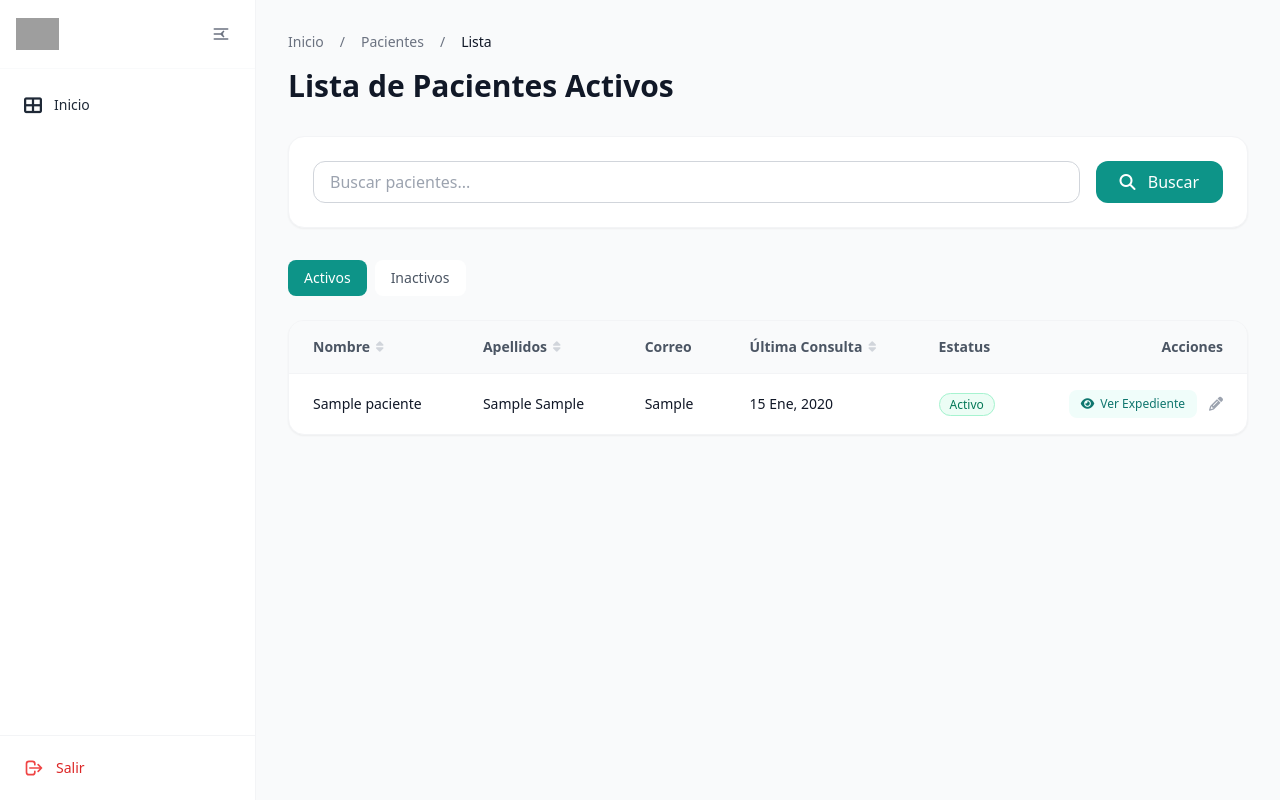
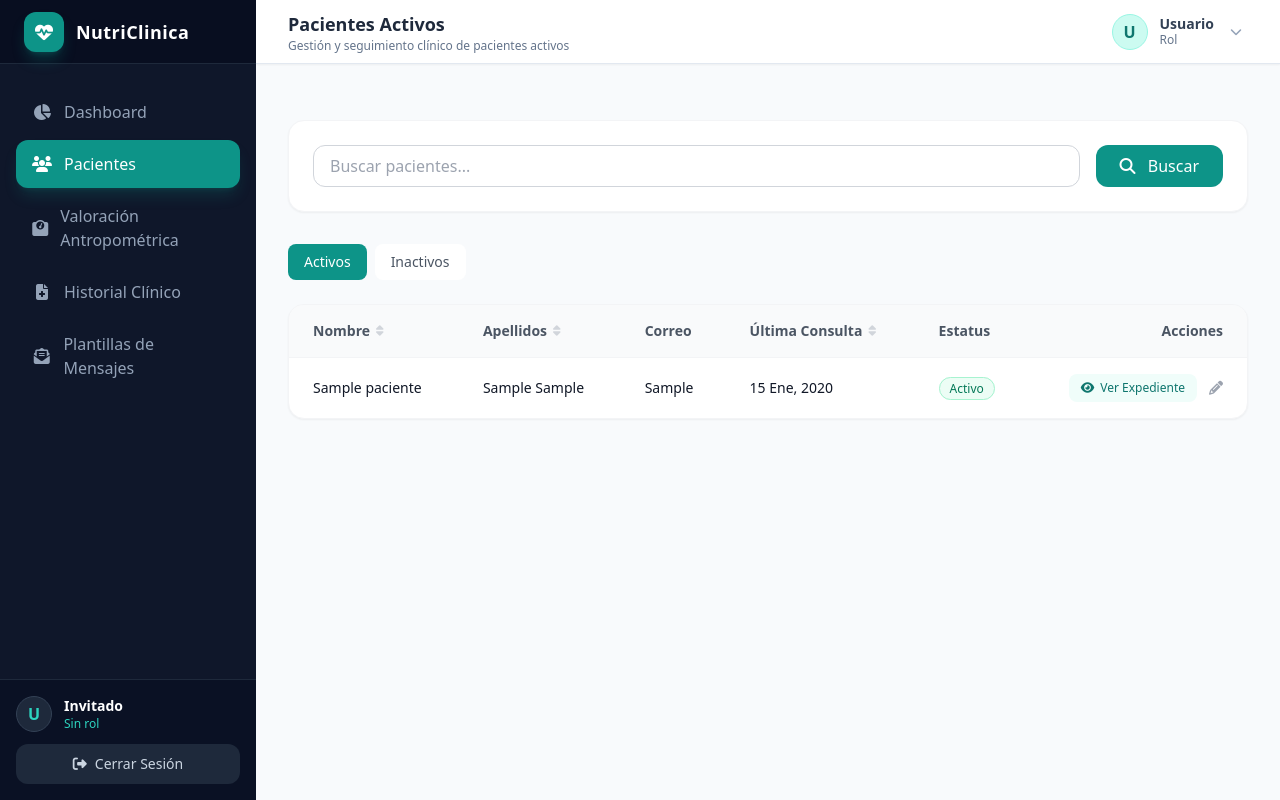
Before and after one commit to tbtkd/sgp_base, a Flask app: page /pacientes/activos in a window 1280 px wide. Run offline with Flask 3, Linux system fonts and the light colour scheme; tables that the repository leaves empty hold one stand-in row (values such as "Sample post"); one stand-in notice (Sample message) is shown; some libraries are stand-ins or nearby versions; grey boxes are pictures that could not be loaded.

Commit message:
Actualización de encabezados para asignación dinamica de nombre de modulo, diseño de sidebar

```diff
--- a/app/templates/base/base.html
+++ b/app/templates/base/base.html
@@ -1,10 +1,11 @@
 <!DOCTYPE html>
-<html lang="es">
+<html lang="es" class="h-full bg-slate-50">
 <head>
     <meta charset="UTF-8">
     <meta name="viewport" content="width=device-width, initial-scale=1.0">
-    <title>{% block title %}Sistema de Pacientes{% endblock %}</title>
+    <title>{% block title %}Sistema de Gestión Nutricional{% endblock %}</title>
     <link rel="icon" href="{{ url_for('static', filename='img/icons/logo.ico') }}" type="image/x-icon">
+    <!-- Component CSS -->
     <link rel="stylesheet" href="{{ url_for('static', filename='css/components/base.css') }}">
     <link rel="stylesheet" href="{{ url_for('static', filename='css/components/_forms.css') }}">
     <link rel="stylesheet" href="{{ url_for('static', filename='css/components/_tables.css') }}">
@@ -12,91 +13,106 @@
     <link rel="stylesheet" href="{{ url_for('static', filename='css/components/_cards.css') }}">
     <link rel="stylesheet" href="{{ url_for('static', filename='css/components/_tabs.css') }}">
     <link rel="stylesheet" href="{{ url_for('static', filename='css/components/_modal.css') }}">
+    <!-- Tailwind CSS -->
     <script src="https://cdn.tailwindcss.com"></script>
     <link rel="stylesheet" href="{{ url_for('static', filename='css/style.css') }}">
-    <script src="https://cdn.jsdelivr.net/npm/alpinejs@3.x.x/dist/cdn.min.js" defer></script>
-    <link href="https://cdnjs.cloudflare.com/ajax/libs/font-awesome/6.4.0/css/all.min.css" rel="stylesheet">
-    <!-- SweetAlert2 CDN y Helper Global -->
+    <!-- FontAwesome -->
+    <link rel="stylesheet" href="https://cdnjs.cloudflare.com/ajax/libs/font-awesome/6.4.0/css/all.min.css">
+    <!-- Google Fonts Inter -->
+    <link href="https://fonts.googleapis.com/css2?family=Inter:wght@300;400;500;600;700&display=swap" rel="stylesheet">
+    <!-- Alpine.js -->
+    <script defer src="https://cdn.jsdelivr.net/npm/alpinejs@3.x.x/dist/cdn.min.js"></script>
+    <!-- SweetAlert2 CDN & Helper -->
     <script src="https://cdn.jsdelivr.net/npm/sweetalert2@11"></script>
     <script src="{{ url_for('static', filename='js/alertas.js') }}"></script>
-
+    <!-- Custom Theme -->
+    <link rel="stylesheet" href="{{ url_for('static', filename='css/theme.css') }}">
+    {% block extra_css %}{% endblock %}
     <style>
         [x-cloak] { display: none !important; }
     </style>
 </head>
-<body class="bg-gray-50 text-gray-800 font-sans antialiased min-h-screen flex" x-data="{ sidebarOpen: true }">
+<body class="h-full font-sans antialiased text-slate-800 bg-slate-50" x-data="{ sidebarOpen: false }">
+    <div class="min-h-screen flex">
+        <!-- Sidebar -->
+        {% include 'components/_sidebar.html' %}
 
-    <!-- 2. ESTRUCTURA DEL SIDEBAR FIJO -->
-    <aside :class="sidebarOpen ? 'w-64' : 'w-20'" class="h-screen sticky top-0 bg-white border-r border-gray-100 flex flex-col justify-between flex-shrink-0 transition-all duration-300 z-30">
-
-        <!-- A. CABECERA DEL SIDEBAR -->
-        <div class="p-4 flex items-center justify-between border-b border-gray-50">
-            <div class="flex items-center gap-3 overflow-hidden">
-                <img src="{{ url_for('static', filename='img/logos/logo.png') }}" alt="Logo" class="h-8 w-auto" x-show="sidebarOpen">
-                <img src="{{ url_for('static', filename='img/icons/logo.ico') }}" alt="Logo" class="h-8 w-auto" x-show="!sidebarOpen">
+        <!-- Main Wrapper -->
+        <div class="flex-1 flex flex-col min-w-0 overflow-hidden">
+            <!-- Header -->
+            <header class="h-16 bg-white border-b border-slate-200 flex items-center justify-between px-4 lg:px-8 z-30 shadow-sm">
+                <!-- Left: Hamburger & Page Title -->
+                <div class="flex items-center gap-4">
+                    <button @click="sidebarOpen = !sidebarOpen" class="lg:hidden text-slate-500 hover:text-slate-700 focus:outline-none">
+                        <i class="fas fa-bars text-xl"></i>
+                    </button>
+                    <div>
+                        <h1 class="text-lg font-bold text-slate-800">{% block page_title %}Panel Principal{% endblock %}</h1>
+                        <p class="text-xs text-slate-500 hidden sm:block">{% block page_subtitle %}Gestión y seguimiento clínico nutricional{% endblock %}</p>
                     </div>
-            <!-- Botón Toggle -->
-            <button @click="sidebarOpen = !sidebarOpen" title="Alternar menú" class="p-2 text-gray-500 hover:text-teal-700 hover:bg-teal-50/80 rounded-xl transition-all duration-200 flex items-center justify-center">
-                <svg class="w-5 h-5 transition-transform duration-300" :class="{ 'rotate-180': !sidebarOpen }" fill="none" stroke="currentColor" viewBox="0 0 24 24">
-                    <path stroke-linecap="round" stroke-linejoin="round" stroke-width="2" d="M4 6h16M4 12h10M4 18h16M15 9l-3 3 3 3"></path>
-                </svg>
-            </button>
                 </div>
 
-        <!-- B. MENÚ DE NAVEGACIÓN -->
-        <nav class="flex-1 overflow-y-auto p-3 space-y-1">
-            <a href="{{ url_for('main.index') }}" class="flex items-center gap-3 px-3 py-2.5 rounded-xl hover:bg-teal-50 hover:text-teal-700 transition-colors">
-                <i class="fas fa-th-large text-lg"></i>
-                <span x-show="sidebarOpen" class="font-medium text-sm">Inicio</span>
-            </a>
-            {% if current_user.is_authenticated and current_user.rol in ['Admin', 'Nutricionista'] %}
-            <a href="{{ url_for('plantillas.index') }}" class="flex items-center gap-3 px-3 py-2.5 rounded-xl hover:bg-teal-50 hover:text-teal-700 transition-colors">
-                <i class="fas fa-comment-dots text-lg"></i>
-                <span x-show="sidebarOpen" class="font-medium text-sm">Plantillas de Mensajes</span>
-            </a>
-            {% endif %}
-            {% if current_user.is_authenticated and current_user.rol in ['Admin', 'Nutricionista'] %}
-            <a href="{{ url_for('auth.lista_usuarios') }}" class="flex items-center gap-3 px-3 py-2.5 rounded-xl hover:bg-teal-50 hover:text-teal-700 transition-colors">
-                <i class="fas fa-users text-lg"></i>
-                <span x-show="sidebarOpen" class="font-medium text-sm">Gestión de Usuarios</span>
-            </a>
-            {% endif %}
-        </nav>
+                <!-- Right: User Dropdown -->
+                <div class="flex items-center gap-4">
+                    <!-- User Profile Dropdown (Alpine.js) -->
+                    <div class="relative" x-data="{ open: false }">
+                        <button @click="open = !open" class="flex items-center gap-3 focus:outline-none p-1.5 rounded-xl hover:bg-slate-100 transition-colors">
+                            <div class="w-9 h-9 rounded-full bg-teal-100 text-teal-700 font-bold flex items-center justify-center border border-teal-200">
+                                {{ current_user.username[0]|upper if current_user.is_authenticated else 'U' }}
+                            </div>
+                            <div class="text-left hidden md:block">
+                                <span class="block text-sm font-semibold text-slate-700 leading-tight">{{ current_user.nombre if current_user.is_authenticated else 'Usuario' }}</span>
+                                <span class="block text-xs text-slate-500">{{ current_user.rol if current_user.is_authenticated else 'Rol' }}</span>
+                            </div>
+                            <i class="fas fa-chevron-down text-xs text-slate-400 ml-1"></i>
+                        </button>
 
-        <!-- C. FOOTER DEL SIDEBAR -->
-        <div class="p-3 border-t border-gray-100 bg-white">
-            <a href="{{ url_for('auth.logout') }}" class="group flex items-center gap-3 px-3 py-2.5 rounded-xl text-red-600 hover:bg-red-50 hover:text-red-700 font-medium text-sm transition-all duration-200">
-                <svg class="w-5 h-5 text-red-500 group-hover:text-red-700 flex-shrink-0 transition-colors" fill="none" stroke="currentColor" viewBox="0 0 24 24">
-                    <path stroke-linecap="round" stroke-linejoin="round" stroke-width="2" d="M17 16l4-4m0 0l-4-4m4 4H7m6 4v1a3 3 0 01-3 3H6a3 3 0 01-3-3V7a3 3 0 013-3h4a3 3 0 013 3v1"></path>
-                </svg>
-                <span x-show="sidebarOpen" class="truncate">Salir</span>
+                        <!-- Dropdown Menu -->
+                        <div x-show="open" @click.away="open = false"
+                             x-transition:enter="transition ease-out duration-100"
+                             x-transition:enter-start="transform opacity-0 scale-95"
+                             x-transition:enter-end="transform opacity-100 scale-100"
+                             x-transition:leave="transition ease-in duration-75"
+                             x-transition:leave-start="transform opacity-100 scale-100"
+                             x-transition:leave-end="transform opacity-0 scale-95"
+                             class="absolute right-0 mt-2 w-48 bg-white rounded-2xl shadow-xl border border-slate-100 py-2 z-50">
+                            <div class="px-4 py-2 border-b border-slate-100 md:hidden">
+                                <p class="text-sm font-semibold text-slate-800">{{ current_user.nombre if current_user.is_authenticated else 'Usuario' }}</p>
+                                <p class="text-xs text-teal-600 font-medium">{{ current_user.rol if current_user.is_authenticated else 'Rol' }}</p>
+                            </div>
+                            <a href="{{ url_for('auth.logout') }}" class="flex items-center gap-2 px-4 py-2.5 text-sm text-red-600 hover:bg-red-50 font-medium transition-colors">
+                                <i class="fas fa-sign-out-alt w-4"></i>
+                                <span>Cerrar Sesión</span>
                             </a>
                         </div>
-    </aside>
+                    </div>
+                </div>
+            </header>
 
-    <!-- 3. CONTENIDO PRINCIPAL DERECHO -->
-    <div class="flex-1 flex flex-col min-w-0 min-h-screen overflow-y-auto">
-<main class="flex-1 w-full max-w-[1440px] mx-auto px-4 sm:px-6 lg:px-8 py-8">
+            <!-- Main Content -->
+            <main class="flex-1 overflow-y-auto p-4 lg:p-8">
+                <!-- Flash Messages -->
                 {% with messages = get_flashed_messages(with_categories=true) %}
                     {% if messages %}
+                        <div class="mb-6 space-y-2">
                             {% for category, message in messages %}
-                        <div x-data="{ show: true }"
-                             x-show="show"
-                             x-init="setTimeout(() => show = false, 5000)"
-                             x-transition:leave="transition ease-in duration-300"
-                             x-transition:leave-start="opacity-100 scale-100"
-                             x-transition:leave-end="opacity-0 scale-95"
-                             class="mb-6 p-4 rounded-xl {{ 'bg-green-100 text-green-800' if category == 'success' else 'bg-red-100 text-red-800' }}"
-                             x-cloak>
-                            {{ message }}
+                                <div class="flash-alert p-4 rounded-xl text-sm font-medium shadow-sm border {% if category == 'error' %}bg-red-50 text-red-700 border-red-200{% elif category == 'success' %}bg-teal-50 text-teal-700 border-teal-200{% else %}bg-blue-50 text-blue-700 border-blue-200{% endif %} flex items-center justify-between">
+                                    <span>{{ message }}</span>
+                                    <button onclick="this.parentElement.remove()" class="text-gray-400 hover:text-gray-600"><i class="fas fa-times"></i></button>
                                 </div>
                             {% endfor %}
+                        </div>
                     {% endif %}
                 {% endwith %}
+
                 {% block content %}{% endblock %}
             </main>
         </div>
+    </div>
 
+    <!-- App JS -->
+    <script src="{{ url_for('static', filename='js/app.js') }}"></script>
+    {% block extra_js %}{% endblock %}
     {% block scripts %}{% endblock %}
 </body>
 </html>
--- a/app/templates/components/_sidebar.html
+++ b/app/templates/components/_sidebar.html
@@ -24,22 +24,28 @@
             <i class="fas fa-chart-pie w-5 text-center"></i>
             <span>Dashboard</span>
         </a>
-        <a href="{{ url_for('pacientes.lista_pacientes_activos') }}" class="flex items-center gap-3 px-4 py-3 rounded-xl font-medium transition-colors {% if 'pacientes' in request.endpoint %}bg-teal-600 text-white shadow-lg shadow-teal-600/20{% else %}text-slate-400 hover:bg-slate-800 hover:text-white{% endif %}">
+        <a href="{{ url_for('pacientes.lista_pacientes_activos') }}" class="flex items-center gap-3 px-4 py-3 rounded-xl font-medium transition-colors {% if request.endpoint and 'pacientes' in request.endpoint %}bg-teal-600 text-white shadow-lg shadow-teal-600/20{% else %}text-slate-400 hover:bg-slate-800 hover:text-white{% endif %}">
             <i class="fas fa-users w-5 text-center"></i>
             <span>Pacientes</span>
         </a>
-        <a href="{{ url_for('valoracion.todas_valoraciones') }}" class="flex items-center gap-3 px-4 py-3 rounded-xl font-medium transition-colors {% if 'valoracion' in request.endpoint %}bg-teal-600 text-white shadow-lg shadow-teal-600/20{% else %}text-slate-400 hover:bg-slate-800 hover:text-white{% endif %}">
+        <a href="{{ url_for('valoracion.todas_valoraciones') }}" class="flex items-center gap-3 px-4 py-3 rounded-xl font-medium transition-colors {% if request.endpoint and 'valoracion' in request.endpoint %}bg-teal-600 text-white shadow-lg shadow-teal-600/20{% else %}text-slate-400 hover:bg-slate-800 hover:text-white{% endif %}">
             <i class="fas fa-weight w-5 text-center"></i>
             <span>Valoración Antropométrica</span>
         </a>
-        <a href="{{ url_for('historial_clinico.lista_historiales') }}" class="flex items-center gap-3 px-4 py-3 rounded-xl font-medium transition-colors {% if 'historial_clinico' in request.endpoint %}bg-teal-600 text-white shadow-lg shadow-teal-600/20{% else %}text-slate-400 hover:bg-slate-800 hover:text-white{% endif %}">
+        <a href="{{ url_for('historial_clinico.lista_historiales') }}" class="flex items-center gap-3 px-4 py-3 rounded-xl font-medium transition-colors {% if request.endpoint and 'historial_clinico' in request.endpoint %}bg-teal-600 text-white shadow-lg shadow-teal-600/20{% else %}text-slate-400 hover:bg-slate-800 hover:text-white{% endif %}">
             <i class="fas fa-file-medical w-5 text-center"></i>
             <span>Historial Clínico</span>
         </a>
-        <a href="{{ url_for('plantillas.index') }}" class="flex items-center gap-3 px-4 py-3 rounded-xl font-medium transition-colors {% if 'plantillas' in request.endpoint %}bg-teal-600 text-white shadow-lg shadow-teal-600/20{% else %}text-slate-400 hover:bg-slate-800 hover:text-white{% endif %}">
+        <a href="{{ url_for('plantillas.index') }}" class="flex items-center gap-3 px-4 py-3 rounded-xl font-medium transition-colors {% if request.endpoint and 'plantillas' in request.endpoint %}bg-teal-600 text-white shadow-lg shadow-teal-600/20{% else %}text-slate-400 hover:bg-slate-800 hover:text-white{% endif %}">
             <i class="fas fa-envelope-open-text w-5 text-center"></i>
             <span>Plantillas de Mensajes</span>
         </a>
+        {% if current_user.is_authenticated and current_user.rol in ['Admin', 'Nutricionista'] %}
+        <a href="{{ url_for('auth.lista_usuarios') }}" class="flex items-center gap-3 px-4 py-3 rounded-xl font-medium transition-colors {% if request.endpoint and ('auth' in request.endpoint or 'usuario' in request.endpoint) %}bg-teal-600 text-white shadow-lg shadow-teal-600/20{% else %}text-slate-400 hover:bg-slate-800 hover:text-white{% endif %}">
+            <i class="fas fa-user-shield w-5 text-center"></i>
+            <span>Gestión de Usuarios</span>
+        </a>
+        {% endif %}
     </nav>
 
     <!-- Sidebar Footer / User Info -->
--- a/app/templates/pacientes/lista_pacientes.html
+++ b/app/templates/pacientes/lista_pacientes.html
@@ -2,24 +2,12 @@
 
 {% block title %}Lista de Pacientes{% endblock %}
 
+{% block page_title %}{% if tipo_lista == 'inactivos' %}Pacientes Inactivos{% else %}Pacientes Activos{% endif %}{% endblock %}
+
+{% block page_subtitle %}{% if tipo_lista == 'inactivos' %}Gestión y consulta de pacientes dados de baja o inactivados{% else %}Gestión y seguimiento clínico de pacientes activos{% endif %}{% endblock %}
+
 {% block content %}
-<div class="max-w-7xl mx-auto">
-    <!-- Breadcrumbs -->
-    <nav class="flex text-sm text-gray-500 mb-4" aria-label="Breadcrumb">
-        <ol class="flex items-center space-x-2">
-            <li><a href="{{ url_for('main.index') }}" class="hover:text-teal-600">Inicio</a></li>
-            <li><span class="mx-2">/</span></li>
-            <li><a href="{{ url_for('pacientes.lista_pacientes_activos') }}" class="hover:text-teal-600">Pacientes</a></li>
-            <li><span class="mx-2">/</span></li>
-            <li class="text-gray-900 font-medium">Lista</li>
-        </ol>
-    </nav>
-
-    <!-- Encabezado -->
-    <div class="mb-8">
-        <h1 class="text-3xl font-bold text-gray-900">Lista de Pacientes {{ "Activos" if tipo_lista == "activos" else "Inactivos" }}</h1>
-    </div>
-
+<div class="max-w-7xl mx-auto space-y-6">
     {% include 'pacientes/partials/_buscador_y_filtros.html' %}
     {% include 'pacientes/partials/_tabla_pacientes.html' %}
 </div>
```
Also changed, not shown: app/templates/base.html (+17 -0 lines), app/templates/components/_header.html (+3 -9 lines). Lines whose indentation alone changed are shown as unchanged.
